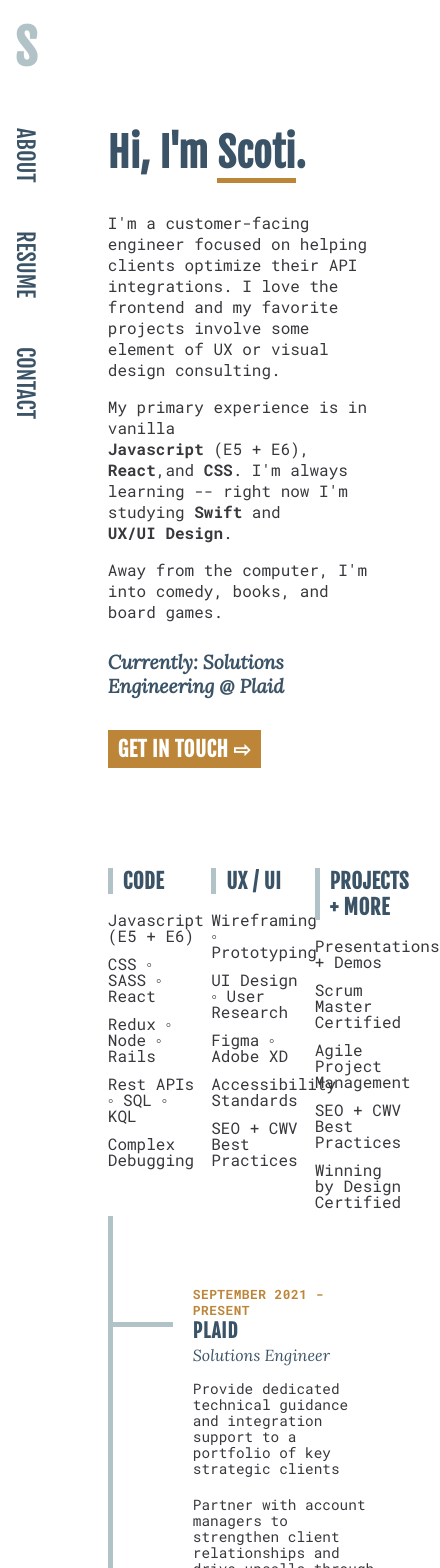
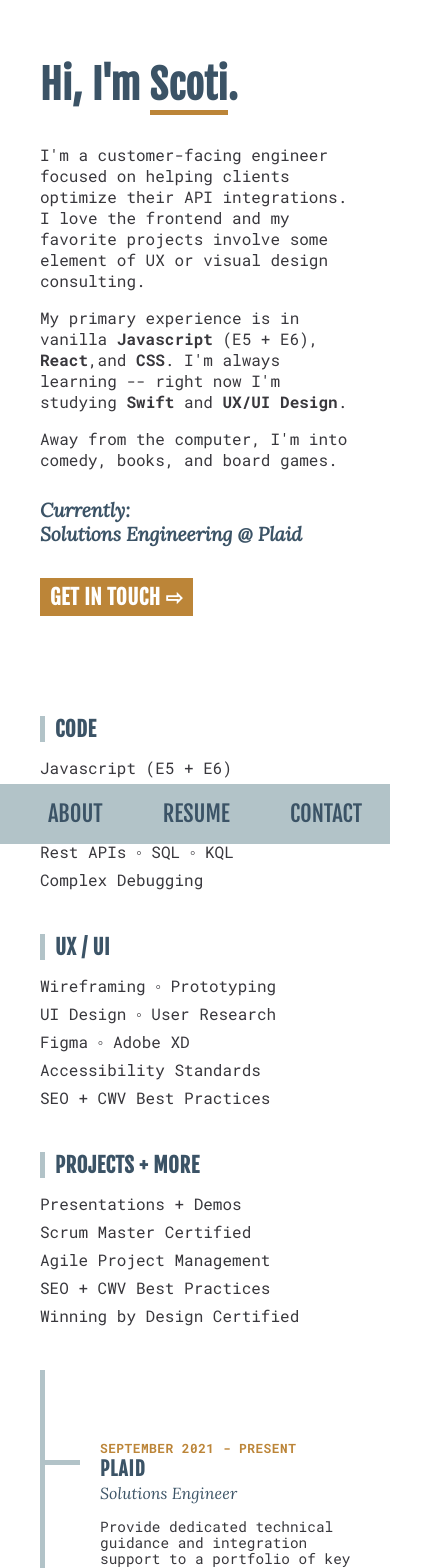
Before and after one commit to scotidodson/2021-portfolio, a React (Create React App) app: page / in a window 390 px wide. Shown: the top 1568 px of the page, 440 px wide, since content can reach past the window. Built offline with nearby package versions, Linux system fonts and the light colour scheme.

Commit message:
mobile friendly

```diff
--- a/src/App.js
+++ b/src/App.js
@@ -14,7 +14,7 @@ import FourOhFour from './containers/FourOhFour';
 function App() {
   return (
     <Router>
-      <div>
+      <div className='nav'>
         <nav className='navigation'>
           <div className='sd'>
               <span className='scoti'><Link to='/'>S</Link></span>
--- a/src/components/Hero.js
+++ b/src/components/Hero.js
@@ -8,7 +8,7 @@ const Hero = () => {
         <h1>Hi, I'm <span>Scoti</span>.</h1>
         <p>I'm a customer-facing engineer focused on helping clients optimize their API integrations. I love the frontend and my favorite projects involve some element of UX or visual design consulting.</p><p>My primary experience is in vanilla <strong>Javascript</strong>&nbsp;(E5&nbsp;+&nbsp;E6), <strong>React</strong>,and <strong>CSS</strong>. I'm always learning&nbsp;--&nbsp;right now I'm studying <strong>Swift</strong> and <strong>UX/UI&nbsp;Design</strong>.</p>
         <p>Away from the computer, I'm into comedy, books, and board games.</p>
-        <p className="hero__intro--emphasis">Currently: Solutions Engineering @ Plaid</p>
+        <p className="hero__intro--emphasis">Currently: Solutions&nbsp;Engineering&nbsp;@&nbsp;Plaid</p>
         <a href="mailto:scotidodson@gmail.com">
           <h4>
             GET IN TOUCH &#8680;
--- a/src/style/App.css
+++ b/src/style/App.css
@@ -152,3 +152,55 @@ p {
     padding: 0 2%;
     margin-left: 100px;
 }
+
+
+@media only screen and (max-width: 480px) {
+    div.nav {
+        position: fixed;
+        overflow: hidden;
+        bottom: 0;
+        width: 100%;
+        z-index: 99;
+    }
+
+    .navigation {
+        position: relative;
+        overflow: hidden;
+        bottom: 0;
+        width: 100%;
+        height: 60px;
+        background: var(--secondaryLight);
+        z-index: 99;
+    }
+
+    .navigation li a:hover {
+        border: none;
+    }
+
+    .navigation ul {
+        display: flex;
+        flex-direction: row;
+        list-style-type: none;
+        padding: auto;
+        margin: 0;
+        writing-mode: horizontal-tb;
+        text-orientation: upright;
+        color: #fff;
+
+    }
+
+    .navigation li {
+        padding: 15px 0;
+        margin: 0 auto;
+    }
+
+    .sd {
+        display: none;
+    }
+
+    .pageContainer {
+        padding: 0 25px 0 40px;
+        margin: 0;
+    }
+
+}
--- a/src/style/Contact.css
+++ b/src/style/Contact.css
@@ -9,6 +9,23 @@
     margin: 0 20px 10px 0;
     color: #fff;
     font-size: 1.3rem;
-    padding: 6px 10px;
+    padding: 10px 20px;
+    /* min-width: 100px; */
     background-color: var(--secondaryDark);
 }
+
+@media only screen and (max-width: 480px) {
+    .contact {
+        margin: 80px 0;
+        display: flex;
+        flex-direction: row;
+        flex-wrap: wrap;
+        justify-content: center;
+    }
+
+    .contact__path {
+        min-width: 100px;
+        text-align: center;
+        padding: 20px;
+    }
+}
--- a/src/style/Hero.css
+++ b/src/style/Hero.css
@@ -48,3 +48,9 @@
     background-color: var(--accent);
     display: inline-block;
 }
+
+@media only screen and (max-width: 480px) {
+    .hero {
+        margin: 60px 0 80px;
+    }
+}
--- a/src/style/Pillars.css
+++ b/src/style/Pillars.css
@@ -29,3 +29,19 @@
     margin: 6px 0;
     line-height: 1rem;
 }
+
+@media only screen and (max-width: 480px) {
+    .pillars {
+        max-width: 1200px;
+        margin: 0 0 40px 0;
+        display: flex;
+        flex-direction: column;
+        min-height: 300px;
+    }
+
+    .pillars__column {
+        width: 100%;
+        flex-direction: column;
+        margin: 0 0 40px 0;
+    }
+}
--- a/src/style/Resume.css
+++ b/src/style/Resume.css
@@ -60,3 +60,21 @@
     top: 0;
     left: -40px;
 }
+
+@media only screen and (max-width: 480px) {
+    .resume__segment {
+        position: relative;
+        padding: 10px 0 10px 15px;
+    }
+
+    .resume__segment h2:before {
+        content: "";
+        width: 35px;
+        height: 5px;
+        display: inline-block;
+        background: var(--secondaryLight);
+        position: absolute;
+        top: 0;
+        left: -15px;
+    }
+}
```
